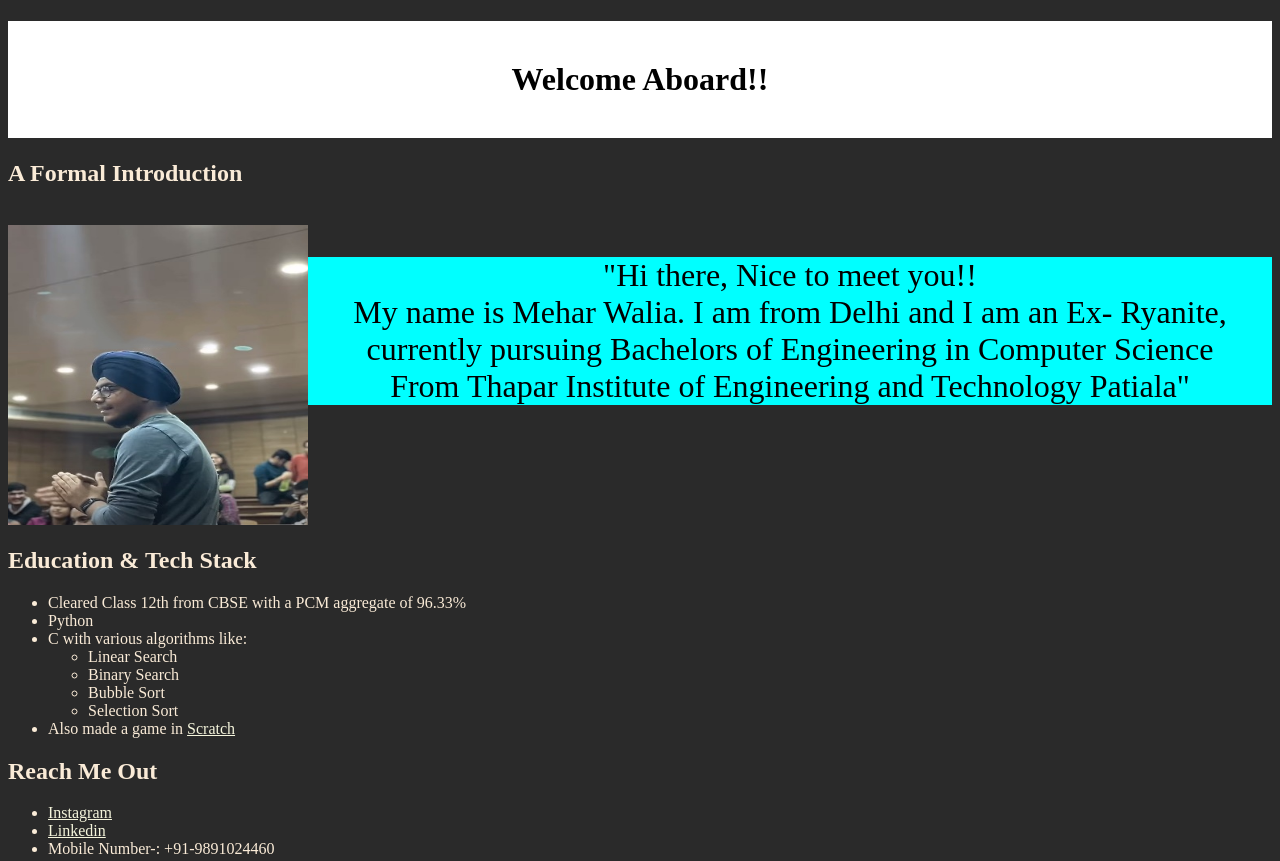
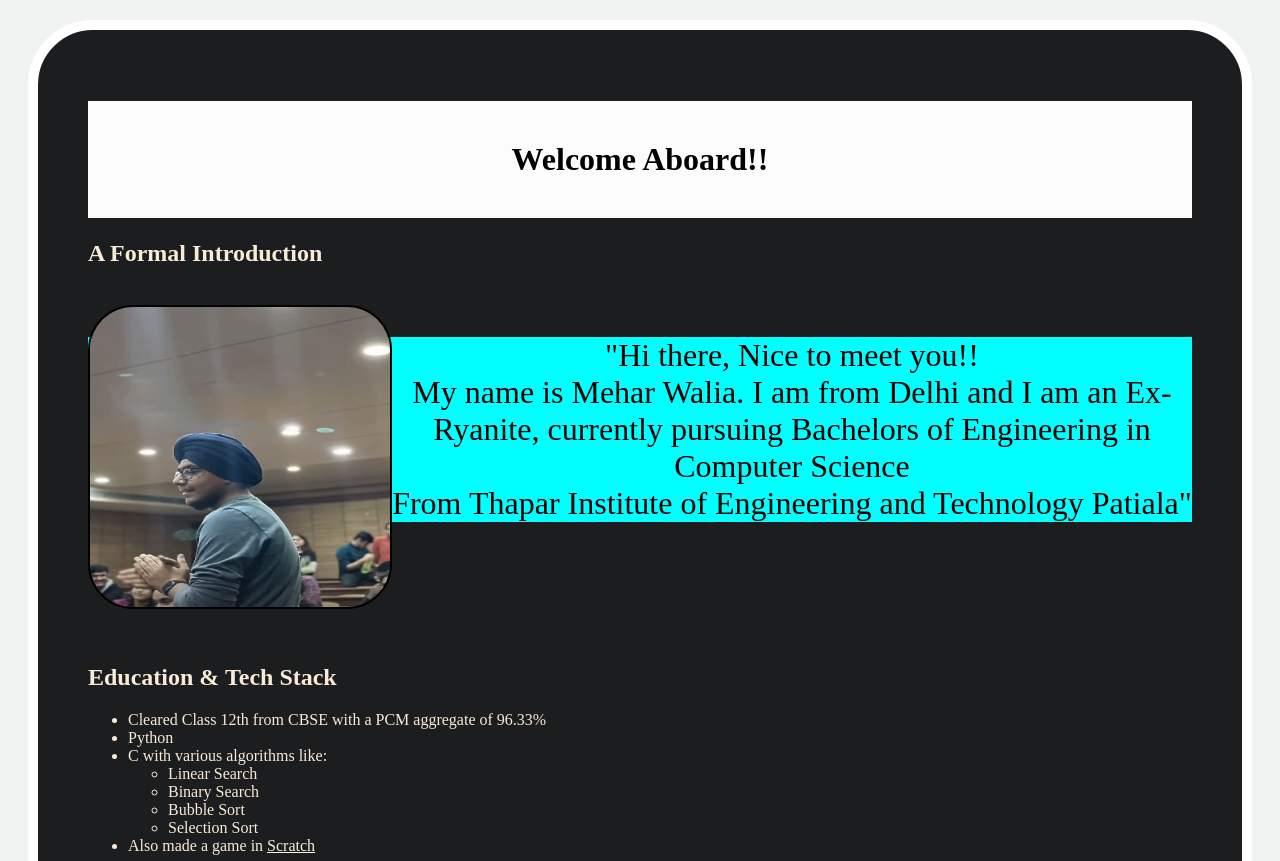
Before and after one commit to MW-5705/mwowasp.github.io, a plain HTML site: page index.html in a window 1280 px wide. Shown: the top 861 px of the page. Drawn offline with Linux system fonts and the light colour scheme.

Commit message:
commit draft3

```diff
--- a/index.html
+++ b/index.html
@@ -8,11 +8,12 @@
 
 </head>
 <body>
+    <div class="container">
     <header>
     <h1 id="header">Welcome Aboard!!</h1>
     </header>
     <h2 class="heading"> A Formal Introduction</h2> <br>
-    <img src="IMG_20231108_212950.jpg" alt="This is me" align = "left" width="300" height="300">
+    <img src="IMG_20231108_212950.jpg" alt="This is me" align = "left" width="300" height="300" style="border: 2px solid black;">
     <main>
 
         <section id="intro">
@@ -70,6 +71,6 @@
         <li><a href = "https://www.linkedin.com/in/mehar-w-b1b4b8283/" target="_blank">  Linkdin</a></li>
         <li>Contact no. +91-9891024460</li>
     </ol>->-->
-
+</div>
 </body>
 </html>
--- a/website.css
+++ b/website.css
@@ -1,11 +1,11 @@
 body{
     overflow-y: auto;
     overflow-x: hidden;
-    background-color: rgba(0, 0, 0, 0.836);
+    background-color: rgba(239, 241, 241, 0.836);
 }
 h1#header{
     text-align: center;
-    background-color: white;
+    background-color: rgb(252, 252, 252);
     background-size: auto;
     padding: 40px;
 }
@@ -16,6 +16,8 @@ section#intro{
     background-color: aqua;
     text-align: center;
     font-size: xx-large;
+    border-color: black;
+
 }
 
 h2.heading{
@@ -33,3 +35,13 @@ a:hover{
 a:visited{
     color: rgb(178, 43, 190);
 }
+img{
+    border-radius: 45px;
+}
+.container{
+    border: 10px solid white;
+    border-radius: 65px;
+    padding: 50px;
+    margin: 20px;background-color: rgb(28, 29, 31);
+
+}
```
Also changed, not shown: img.jpg (added), 2 other files.
